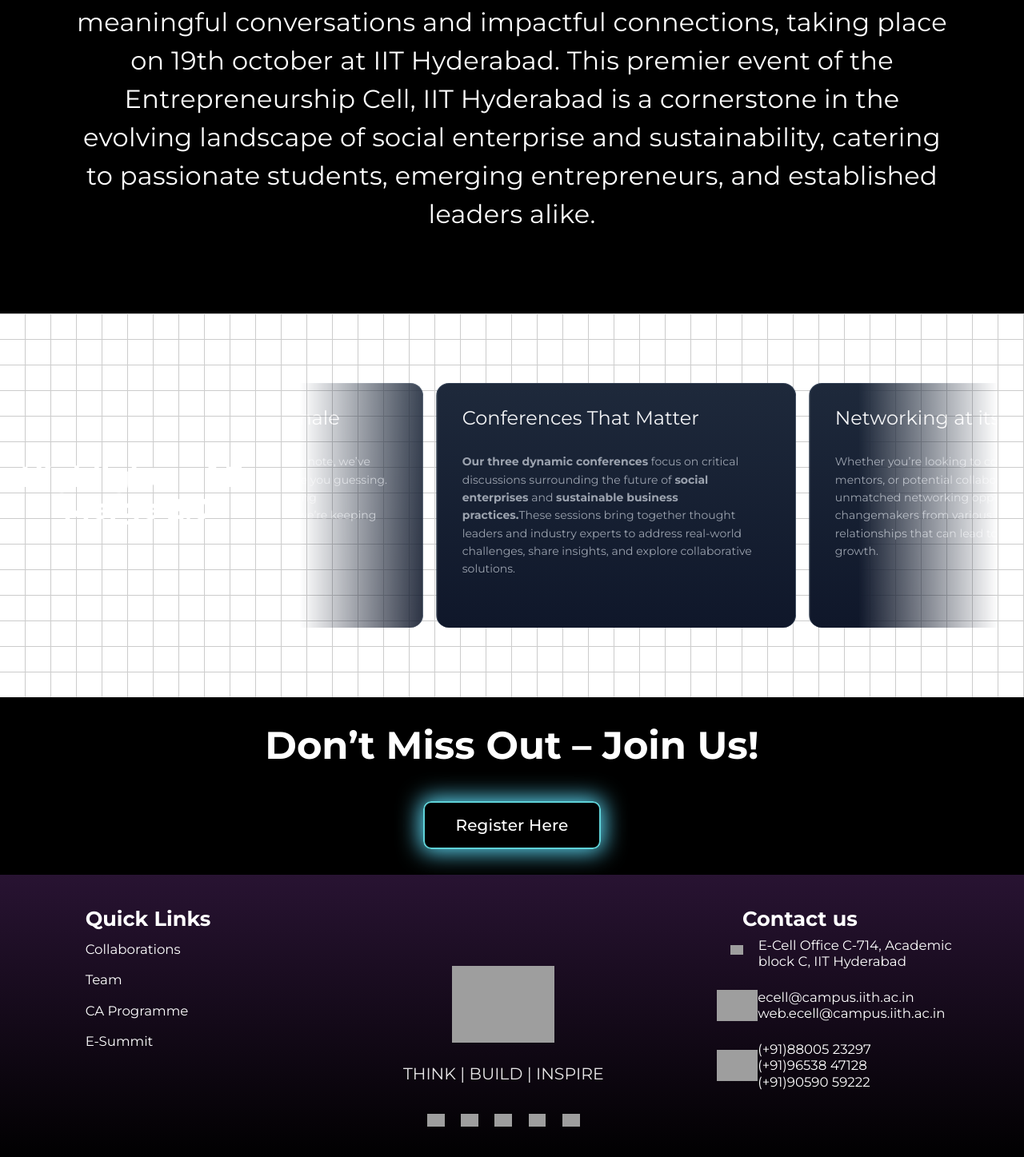
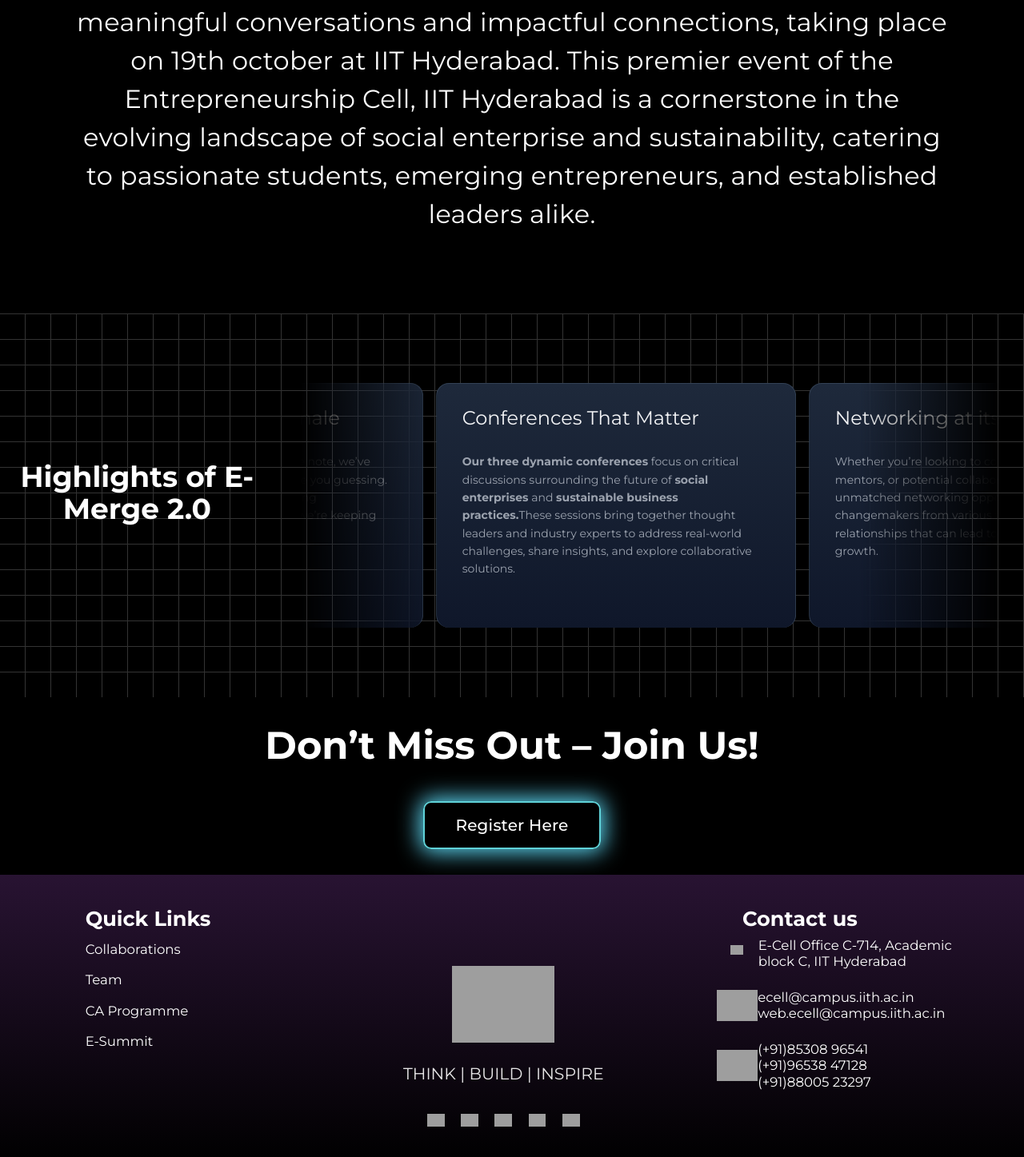
Before and after one commit to E-Cell-IITH/E-Cell-Website, a Next.js app: page /emerge in a window 1280 px wide. Shown: the part 844-2291 px from the top of the page at 80% size. Built offline with nearby package versions, Linux system fonts and the light colour scheme; grey boxes are pictures that could not be loaded.

Commit message:
fix: light mode issue, contact details, add scroll

```diff
--- a/components/fifth.js
+++ b/components/fifth.js
@@ -240,14 +240,14 @@ export default function Fifth({ esummit = false }) {
                     target="_blank"
                     rel="noreferrer noopener"
                   >
-                    <span> (+91)8530896541 </span><br />
+                    <span> (+91)85308 96541 </span><br />
                   </Link>
                   <Link
                     href="tel:+99653847128"
                     target="_blank"
                     rel="noreferrer noopener"
                   >
-                    <span> (+91)9653847128 </span><br />
+                    <span> (+91)96538 47128 </span><br />
                   </Link>
                   <Link
                     href="tel:+918800523297"
@@ -470,26 +470,26 @@ export default function Fifth({ esummit = false }) {
                   />
                 </div>
                 <div className={style.list1} id={style.list3}>
-                  <Link
-                    href="tel:+918800523297"
+                <Link
+                    href="tel:+918530896541"
                     target="_blank"
                     rel="noreferrer noopener"
                   >
-                    <span> (+91)88005 23297 </span><br />
+                    <span> (+91)85308 96541 </span><br />
                   </Link>
                   <Link
-                    href="tel:+919653847128"
+                    href="tel:+99653847128"
                     target="_blank"
                     rel="noreferrer noopener"
                   >
                     <span> (+91)96538 47128 </span><br />
                   </Link>
                   <Link
-                    href="tel:+9189059059222"
+                    href="tel:+918800523297"
                     target="_blank"
                     rel="noreferrer noopener"
                   >
-                    <span> (+91)90590 59222 </span>
+                    <span> (+91)88005 23297 </span>
                   </Link>
                 </div>
               </div>
--- a/components/ui/TestCards.jsx
+++ b/components/ui/TestCards.jsx
@@ -33,7 +33,7 @@ const cardsData = [
 
 const TestCards = () => {
     return (
-        <div className="h-[30rem] w-full dark:bg-black bg-white dark:bg-grid-white/[0.2] bg-grid-black/[0.2] relative flex items-center justify-center">
+        <div className="h-[30rem] w-full bg-black bg-grid-white/[0.2] relative flex items-center justify-center">
             <h2 className="text-4xl font-bold text-white text-center mb-8 z-10 hidden md:block">Highlights of E-Merge 2.0</h2>
             <div className="flex justify-center w-full overflow-hidden px-4 sm:px-6 lg:px-8">
                 <div className="w-full max-w-6xl">
--- a/components/ui/infinite-moving-cards.jsx
+++ b/components/ui/infinite-moving-cards.jsx
@@ -8,15 +8,16 @@ export const InfiniteMovingCards = ({
     direction = "left",
     speed = "fast",
     pauseOnHover = true,
-    className
+    className,
 }) => {
     const containerRef = React.useRef(null);
     const scrollerRef = React.useRef(null);
+    const [start, setStart] = useState(false);
 
     useEffect(() => {
         addAnimation();
     }, []);
-    const [start, setStart] = useState(false);
+
     function addAnimation() {
         if (containerRef.current && scrollerRef.current) {
             const scrollerContent = Array.from(scrollerRef.current.children);
@@ -28,21 +29,29 @@ export const InfiniteMovingCards = ({
                 }
             });
 
-            getDirection();
-            getSpeed();
+            setDirection();
+            setSpeed();
             setStart(true);
         }
     }
-    const getDirection = () => {
+
+    const setDirection = () => {
         if (containerRef.current) {
             if (direction === "left") {
-                containerRef.current.style.setProperty("--animation-direction", "forwards");
+                containerRef.current.style.setProperty(
+                    "--animation-direction",
+                    "forwards"
+                );
             } else {
-                containerRef.current.style.setProperty("--animation-direction", "reverse");
+                containerRef.current.style.setProperty(
+                    "--animation-direction",
+                    "reverse"
+                );
             }
         }
     };
-    const getSpeed = () => {
+
+    const setSpeed = () => {
         if (containerRef.current) {
             if (speed === "fast") {
                 containerRef.current.style.setProperty("--animation-duration", "20s");
@@ -53,52 +62,51 @@ export const InfiniteMovingCards = ({
             }
         }
     };
+
     return (
-        (<div
+        <div
             ref={containerRef}
             className={cn(
-                "scroller relative z-20  max-w-7xl overflow-hidden  [mask-image:linear-gradient(to_right,transparent,white_20%,white_80%,transparent)]",
+                "scroller relative z-20 max-w-7xl overflow-x-auto [mask-image:linear-gradient(to_right,transparent,white_20%,white_80%,transparent)]",
                 className
-            )}>
+            )}
+        >
             <ul
                 ref={scrollerRef}
                 className={cn(
-                    " flex min-w-full shrink-0 gap-4 py-4 w-max flex-nowrap",
-                    start && "animate-scroll ",
+                    "flex min-w-full shrink-0 gap-4 py-4 w-max flex-nowrap",
+                    start && "animate-scroll",
                     pauseOnHover && "hover:[animation-play-state:paused]"
-                )}>
-                {items.map((item, idx) => (
+                )}
+            >
+                {items.map((item) => (
                     <li
+                        key={item.name}
                         className="w-[350px] max-w-full relative rounded-2xl border border-b-0 flex-shrink-0 border-slate-700 px-8 py-6 md:w-[450px]"
                         style={{
                             background:
-                                "linear-gradient(180deg, var(--slate-800), var(--slate-900)",
+                                "linear-gradient(180deg, var(--slate-800), var(--slate-900))",
                         }}
-                        key={item.name}>
+                    >
                         <blockquote>
                             <div
                                 aria-hidden="true"
-                                className="user-select-none -z-1 pointer-events-none absolute -left-0.5 -top-0.5 h-[calc(100%_+_4px)] w-[calc(100%_+_4px)]"></div>
-                            <span
-                                className=" relative z-20 text-2xl  leading-[1.6] text-gray-100 font-normal">
+                                className="user-select-none -z-1 pointer-events-none absolute -left-0.5 -top-0.5 h-[calc(100%_+_4px)] w-[calc(100%_+_4px)]"
+                            ></div>
+                            <span className="relative z-20 text-2xl leading-[1.6] text-gray-100 font-normal">
                                 {item.quote}
                             </span>
                             <div className="relative z-20 mt-6 flex flex-row items-center">
                                 <span className="flex flex-col gap-1">
-                                    <span className=" text-sm leading-[1.6] text-gray-400 font-normal">
+                                    <span className="text-sm leading-[1.6] text-gray-400 font-normal">
                                         {item.name}
                                     </span>
-                                   {/*  <img
-                                        className="w-12 h-12 rounded-full"
-                                        src={item.photo}
-
-                                    /> */}
                                 </span>
                             </div>
                         </blockquote>
                     </li>
                 ))}
             </ul>
-        </div>)
+        </div>
     );
 };
```
Also changed, not shown: pages/emerge.js (+3 -12 lines), 2 other files (tests, documents, lock files or other folders).
